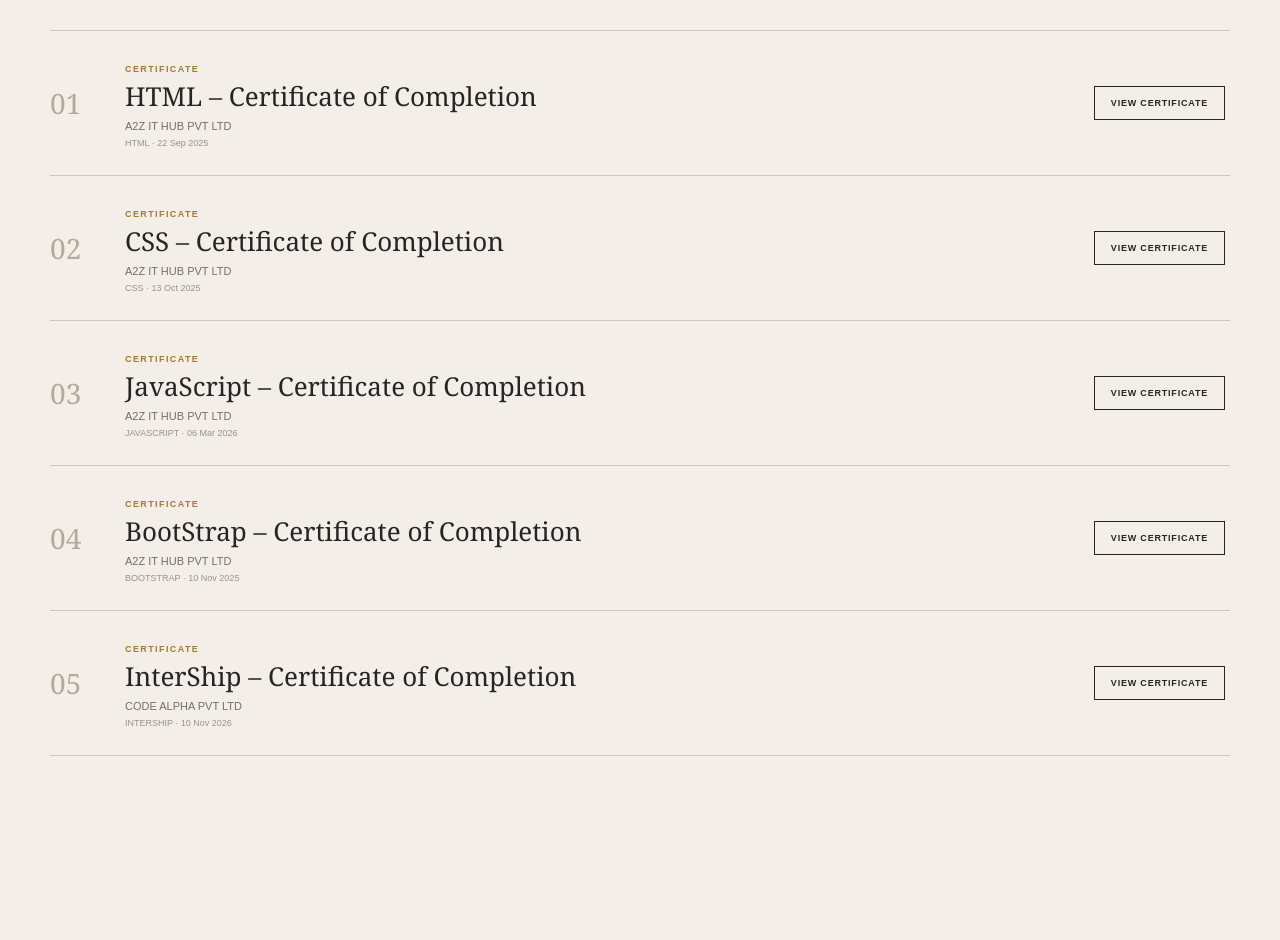
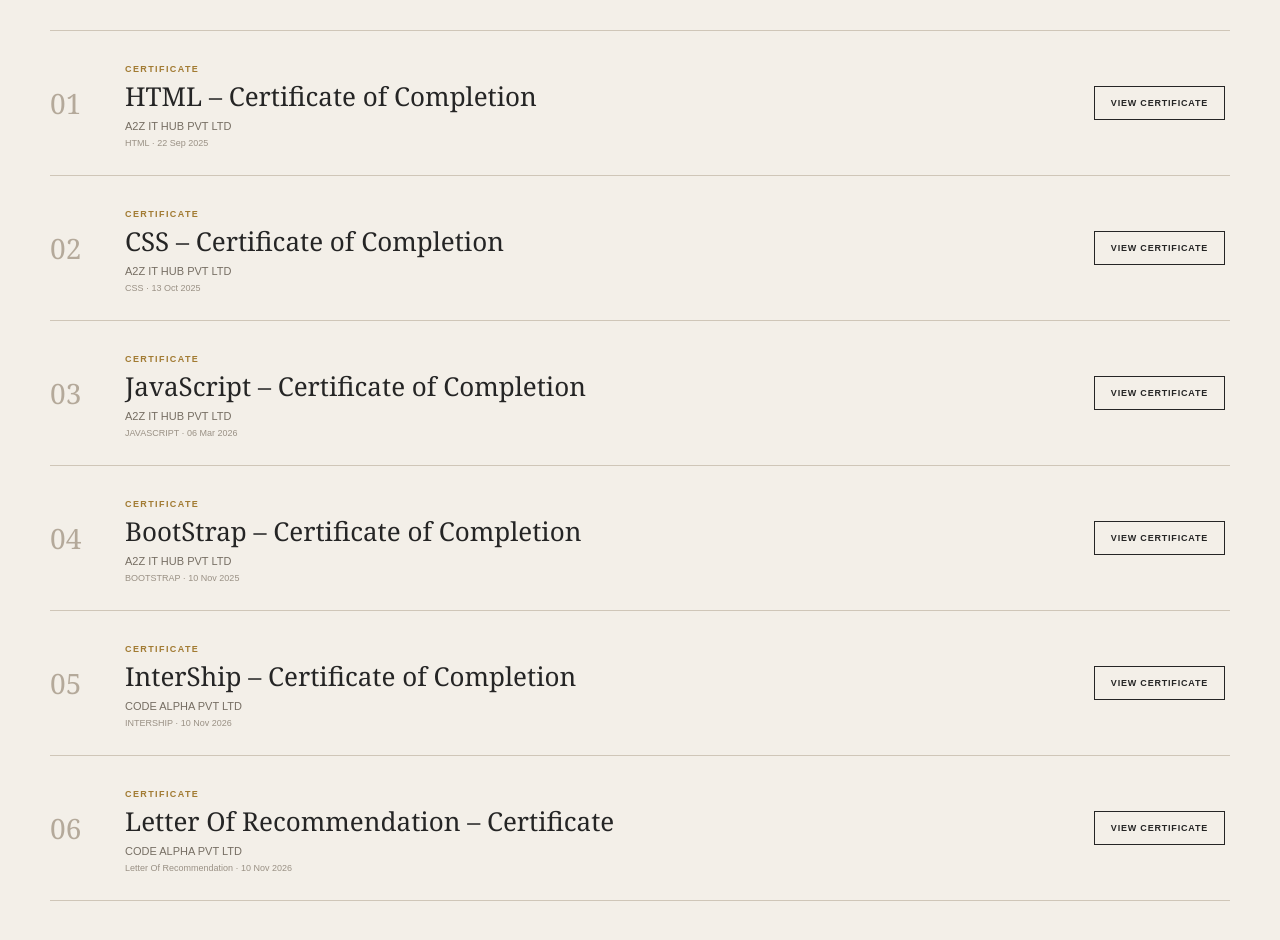
Before and after one commit to rahulgaik999/Certificates, a plain HTML site: page index.html in a window 1280 px wide. Shown: the part 102-1042 px from the top of the page. Before the commit the page ends 898 px from the top, so only its background shows below. Drawn offline with Linux system fonts and the light colour scheme.

Commit message:
Add certificate section for Letter Of Recommendation

```diff
--- a/index.html
+++ b/index.html
@@ -675,6 +675,44 @@
 
                 </article>
 
+                <!-- CERTIFICATE 6 -->
+                <article class="certificate-item">
+
+                    <div class="certificate-number">
+                        06
+                    </div>
+
+                    <div class="certificate-info">
+
+                        <span class="certificate-type">
+                            Certificate
+                        </span>
+
+                        <h3>
+                           Letter Of Recommendation – Certificate
+                        </h3>
+
+                        <p>
+                            CODE ALPHA PVT LTD
+                        </p>
+
+                        <div class="certificate-date">
+                            Letter Of Recommendation · 10 Nov 2026
+                        </div>
+
+                    </div>
+
+                    <button
+                        class="view-button"
+                        onclick="openPDF(
+                            'LOR_Rahul Adinath Gaikwad.pdf',
+                            'LOR – Certificate'
+                        )">
+                        View Certificate
+                    </button>
+
+                </article>
+
             </div>
 
         </section>
```
